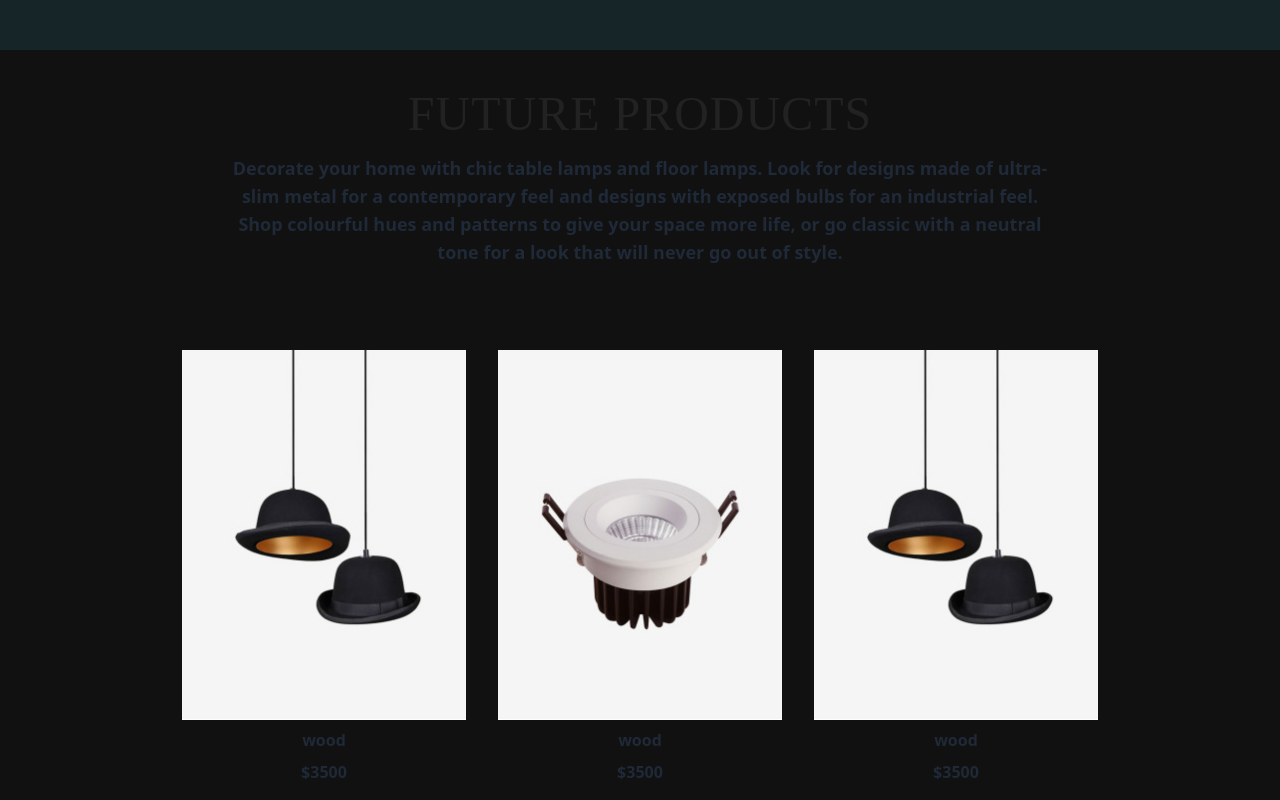
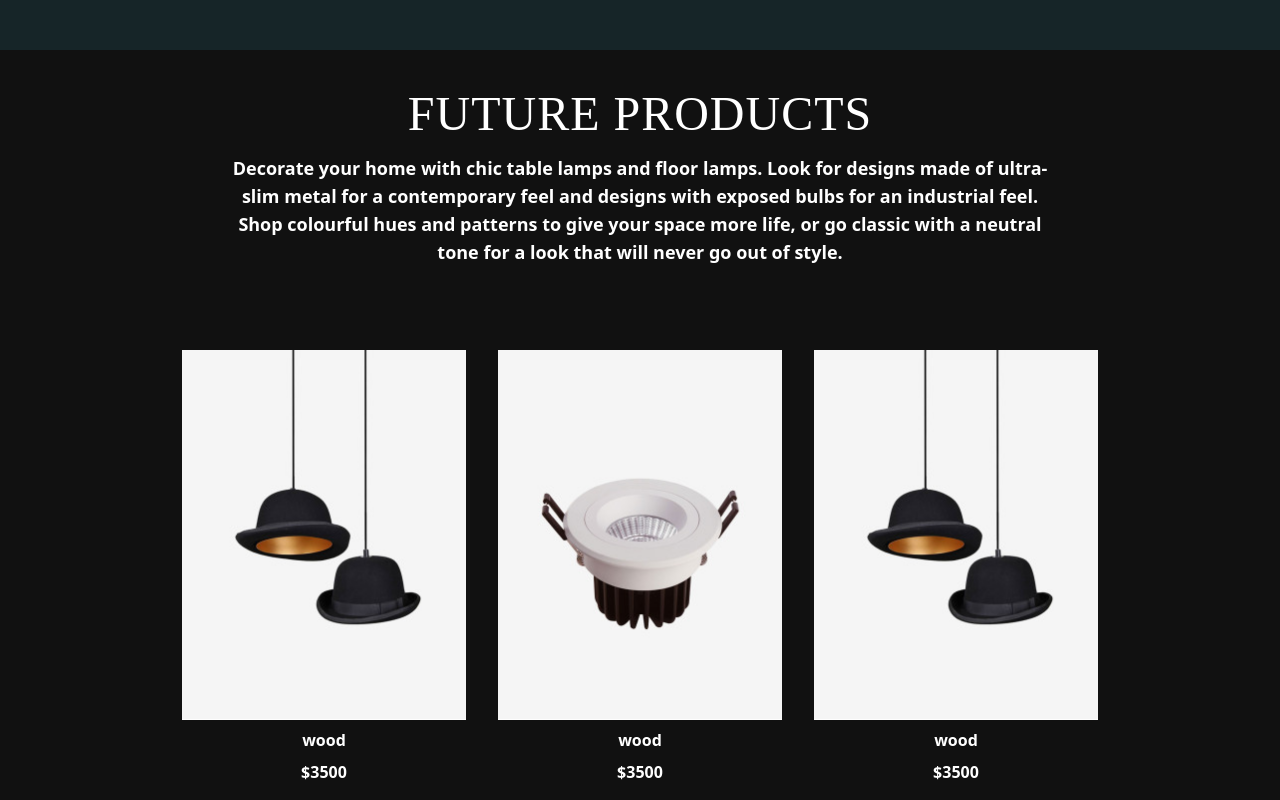
Before and after one commit to console-dot/lights_ecommerce_website, a React (Create React App) app: page / in a window 1280 px wide. Shown: the part 640-1440 px from the top of the page. Built offline with nearby package versions, Linux system fonts and the light colour scheme.

Commit message:
LEW-9  change text color

```diff
--- a/src/assets/index.js
+++ b/src/assets/index.js
@@ -13,8 +13,8 @@ import light2Bg from "./Light2bg.jpg";
 import BennerImage1 from "./bennerImage1.jpg";
 import BennerImage2 from "./Main-banner-1-1920x930.jpg";
 import BennerImage3 from "./Main-banner-2-1920x930.jpg";
-import categoryCardIamge from "./cms-banner-1.jpg"
-import categoryCardIamge1 from "./cms-banner-2.jpg"
+import categoryCardIamge from "./cms-banner-1.jpg";
+import categoryCardIamge1 from "./cms-banner-2.jpg";
 export {
   benner,
   benner1,
@@ -31,5 +31,5 @@ export {
   user2,
   user3,
   categoryCardIamge,
-  categoryCardIamge1
+  categoryCardIamge1,
 };
--- a/src/components/homeComponents/FutureProducts.jsx
+++ b/src/components/homeComponents/FutureProducts.jsx
@@ -83,11 +83,11 @@ export const FutureProducts = () => {
       <div className="container  lg:p-10 p-4">
         <div className="xl:px-48 xl:pb-10 flex justify-center items-center text-center flex-col">
           <div class="nine">
-            <h1 class="text-center text-4xl md:text-5xl uppercase text-gray-800 tracking-wide font-playfair font-normal">
+            <h1 class="text-center text-4xl md:text-5xl uppercase text-white tracking-wide font-playfair font-normal">
               Future Products
             </h1>
           </div>
-          <p className="py-4 md:text-lg  text-[10px] font-semibold">
+          <p className="py-4 md:text-lg  text-[10px] font-semibold text-white">
             Decorate your home with chic table lamps and floor lamps. Look for
             designs made of ultra-slim metal for a contemporary feel and designs
             with exposed bulbs for an industrial feel. Shop colourful hues and
--- a/src/components/resuableComponents/ProductCard.jsx
+++ b/src/components/resuableComponents/ProductCard.jsx
@@ -39,6 +39,7 @@ export const ProductCard = ({ data, id }) => {
         className="lg:w-[300px] w-[150px] md:w-[240px] group p-2 relative lg:h-[470px] h-[300px] sm:h-[400px] md:[290px]"
         onMouseEnter={isMdOrLarger ? () => setImageIcon(true) : undefined}
         onMouseLeave={isMdOrLarger ? () => setImageIcon(false) : undefined}
+        onClick={()=>navigate(`/productDetails/:id`)}
       >
         <div className="flex-col flex w-full h-full">
           <div className="relative w-full ">
@@ -132,8 +133,8 @@ export const ProductCard = ({ data, id }) => {
             </div>
           </div>
           <div className="flex flex-col justify-center items-center">
-            <h1 className="font-semibold md:py-2 ">{data?.name}</h1>
-            <h1 className="font-semibold inline">
+            <h1 className="font-semibold md:py-2  text-white">{data?.name}</h1>
+            <h1 className="font-semibold inline text-white">
               <span>$</span>
               {data?.price}
             </h1>
```
